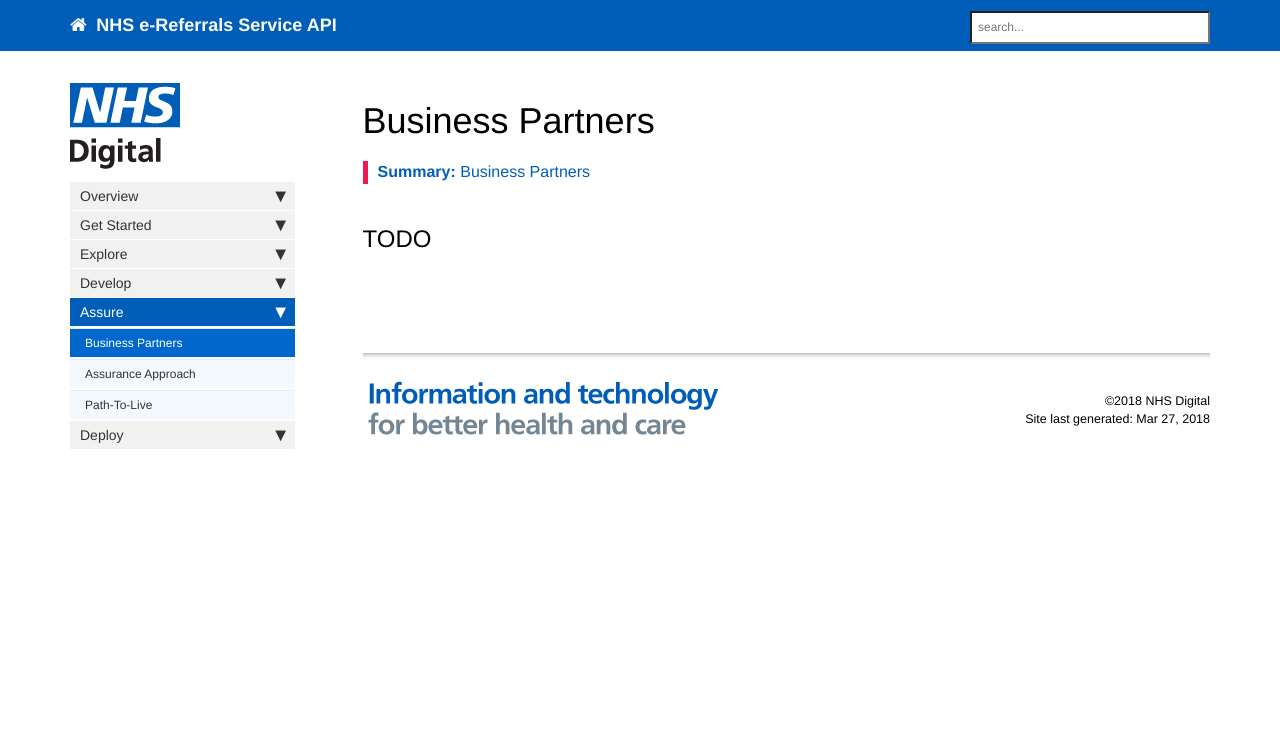
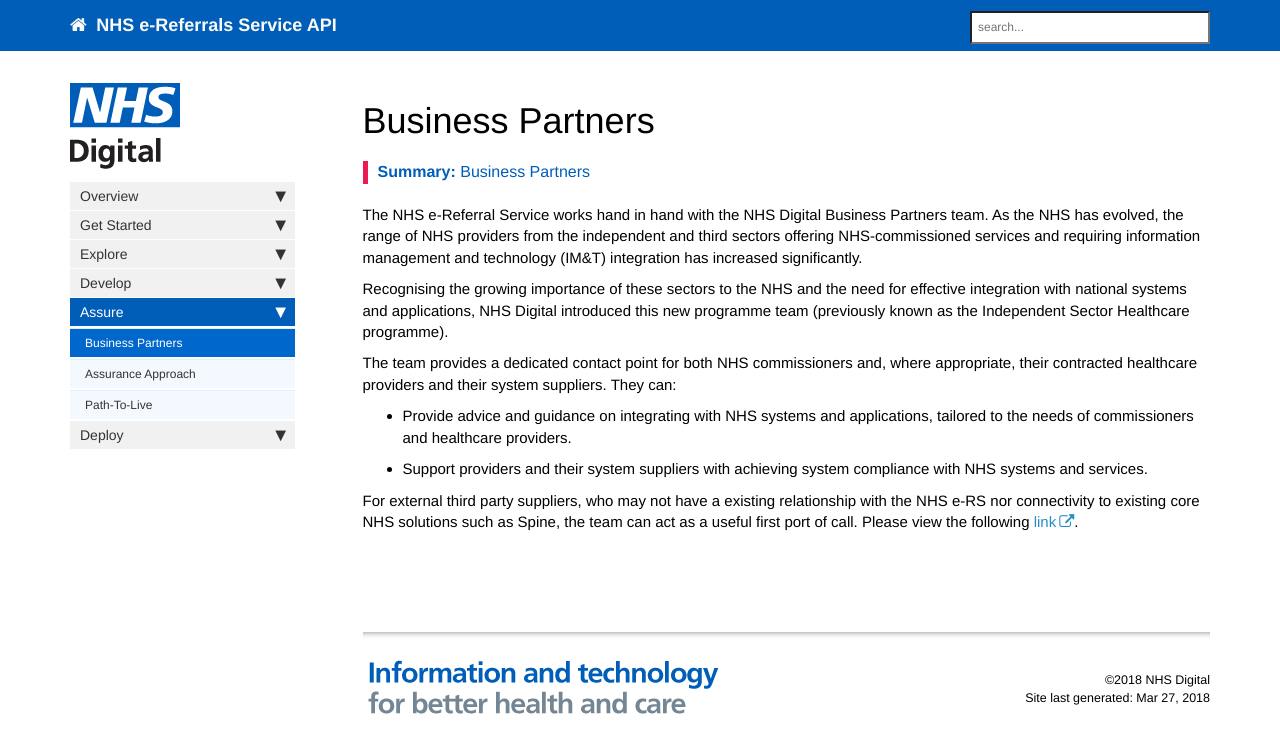
Before and after one commit to wurble369/websitetest, a Jekyll site: the page built from pages/assure/assure_business_partners.md, in a window 1280 px wide. Shown: the top 753 px of the page. Built offline with Jekyll 4.4.1, drawn with Linux system fonts in a browser that asks for light colours; nearby versions of some CDN libraries; comment, search, counter and statistics services are not loaded.

Commit message:
Content for partners

```diff
--- a/pages/assure/assure_business_partners.md
+++ b/pages/assure/assure_business_partners.md
@@ -7,4 +7,13 @@ permalink: /assure_business_partners.html
 summary: "Business Partners"
 ---
 
-## TODO ##
+The NHS e-Referral Service works hand in hand with the NHS Digital Business Partners team. As the NHS has evolved, the range of NHS providers from the independent and third sectors offering NHS-commissioned services and requiring information management and technology (IM&T) integration has increased significantly.
+
+Recognising the growing importance of these sectors to the NHS and the need for effective integration with national systems and applications, NHS Digital introduced this new programme team (previously known as the Independent Sector Healthcare programme).
+
+The team provides a dedicated contact point for both NHS commissioners and, where appropriate, their contracted healthcare providers and their system suppliers. They can:
+
+* Provide advice and guidance on integrating with NHS systems and applications, tailored to the needs of commissioners and healthcare providers.
+* Support providers and their system suppliers with achieving system compliance with NHS systems and services.
+
+For external third party suppliers, who may not have a existing relationship with the NHS e-RS nor connectivity to existing core NHS solutions such as Spine, the team can act as a useful first port of call. Please view the following [link](https://digital.nhs.uk/NHS-Business-Partners).
```
